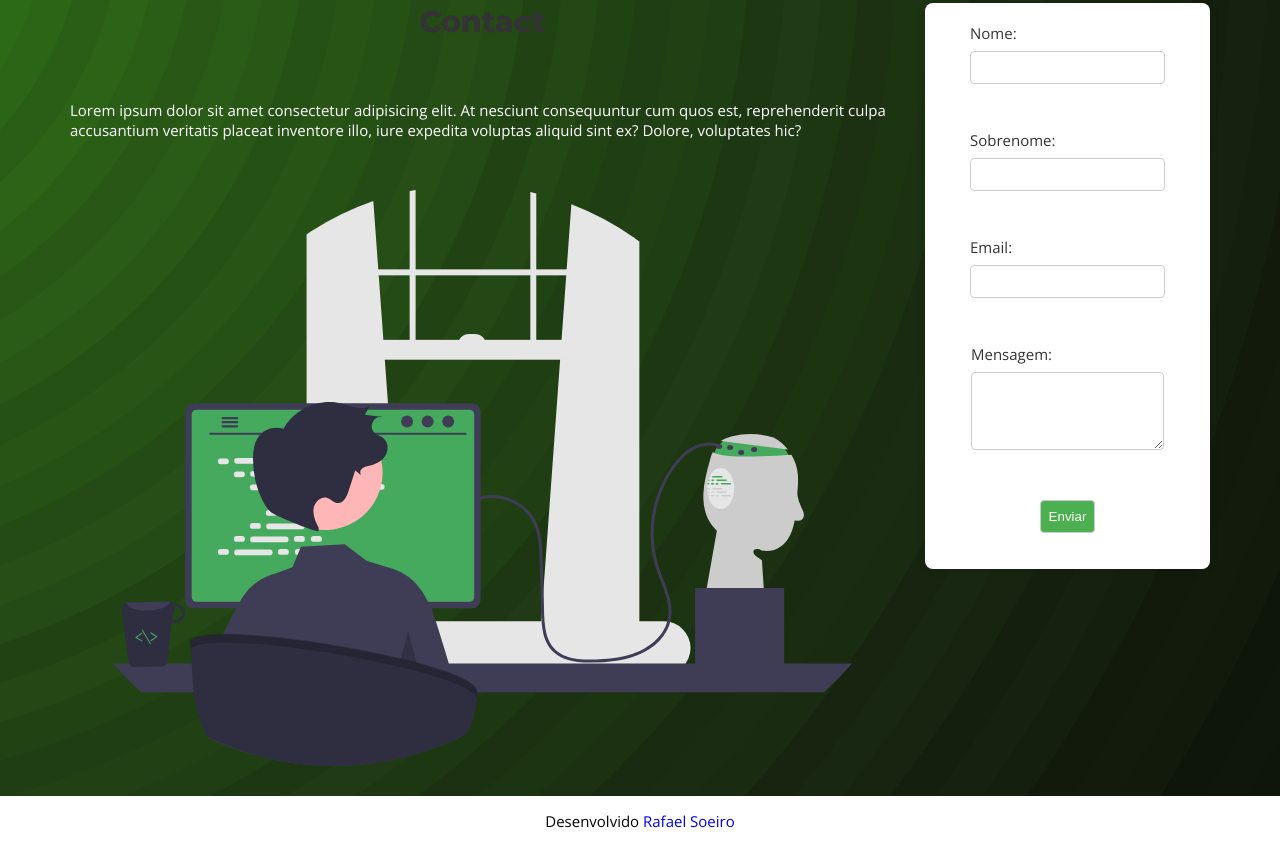
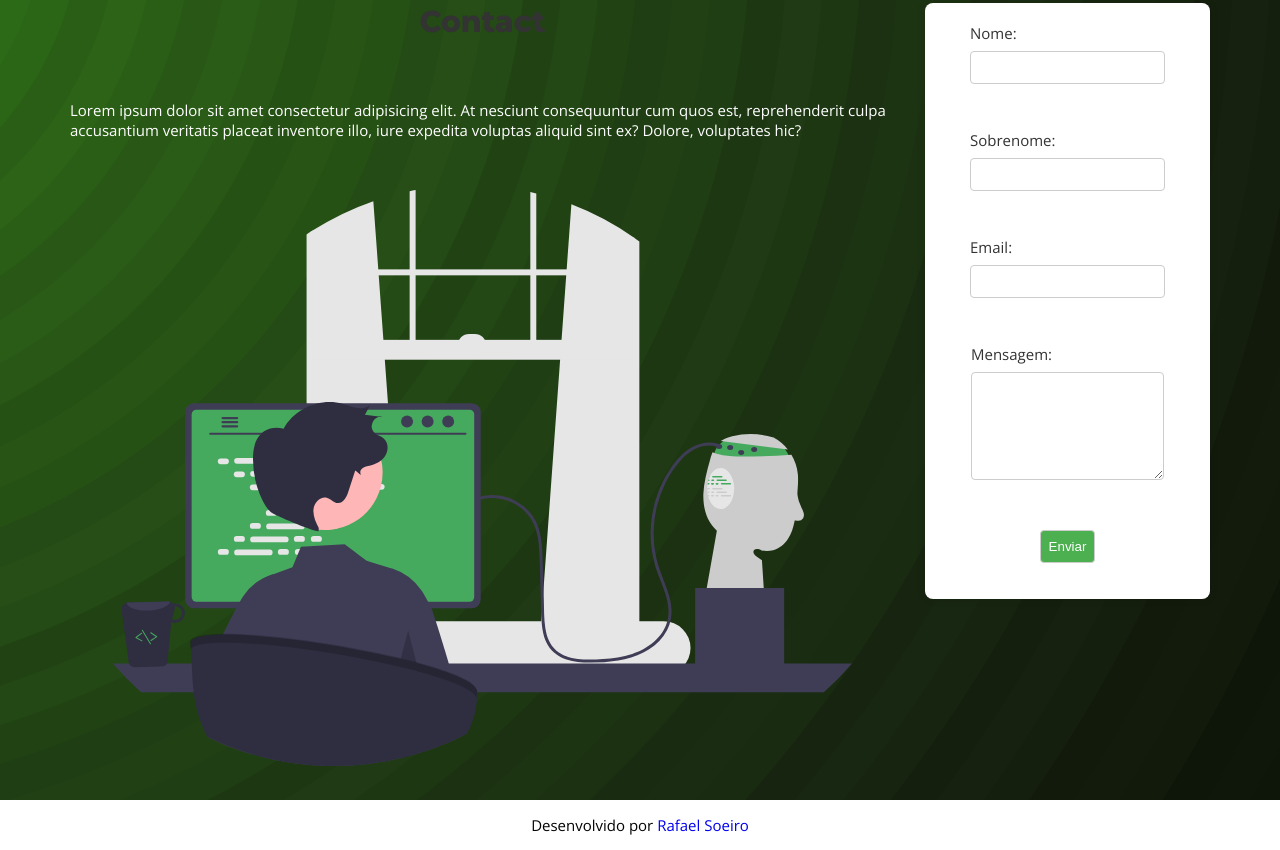
Before and after one commit to rafaelsoeiro/landingPage-exemplo, a plain HTML site: page index.html in a window 1280 px wide. Shown: the part 4389-5239 px from the top of the page. Drawn offline with nearby package versions, Linux system fonts and the light colour scheme.

Commit message:
feat: small fix on html

```diff
--- a/index.html
+++ b/index.html
@@ -175,7 +175,7 @@
             culpa accusantium veritatis placeat inventore illo, iure expedita voluptas aliquid sint ex? Dolore,
             voluptates
             hic?</p>
-          <div class="intro-img">
+          <div class="contact-img">
             <img src="./assets/undraw_firmware_re_fgdy.svg" alt="web services">
           </div>
         </div>
@@ -195,7 +195,7 @@
             </div>
             <div class="form-group">
               <label for="mensagem">Mensagem:</label>
-              <textarea id="mensagem" name="mensagem" rows="4" required></textarea>
+              <textarea id="mensagem" name="mensagem" rows="6" required></textarea>
             </div>
             <div class="form-group">
               <input type="submit" value="Enviar">
@@ -207,7 +207,7 @@
     </div>
   </section>
   <footer class="white-bg">
-    <p>Desenvolvido <a href="https://github.com/rafaelsoeiro">Rafael Soeiro</a></p>
+    <p>Desenvolvido por <a href="https://github.com/rafaelsoeiro">Rafael Soeiro</a></p>
   </footer>
 </body>
 
```
